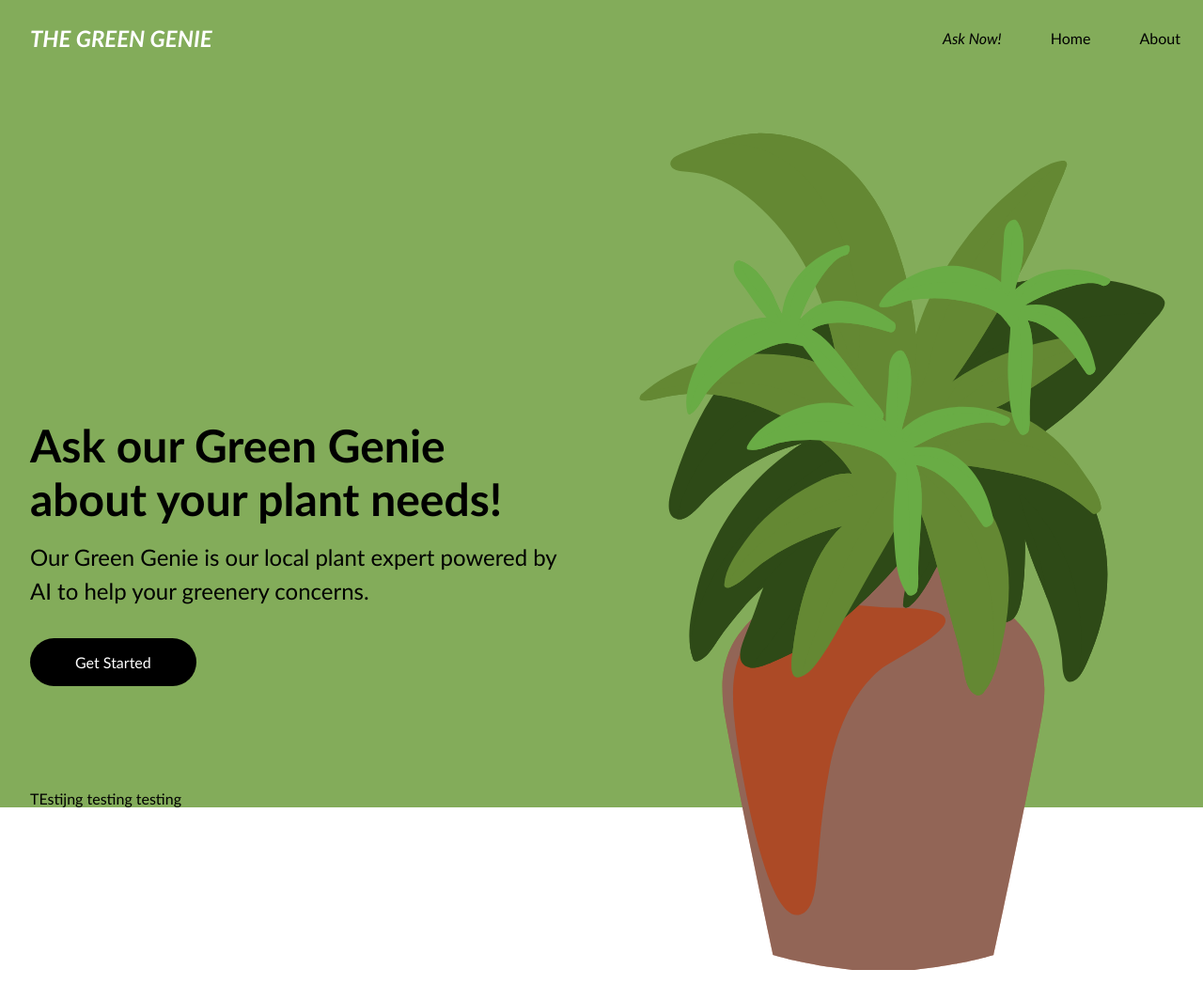
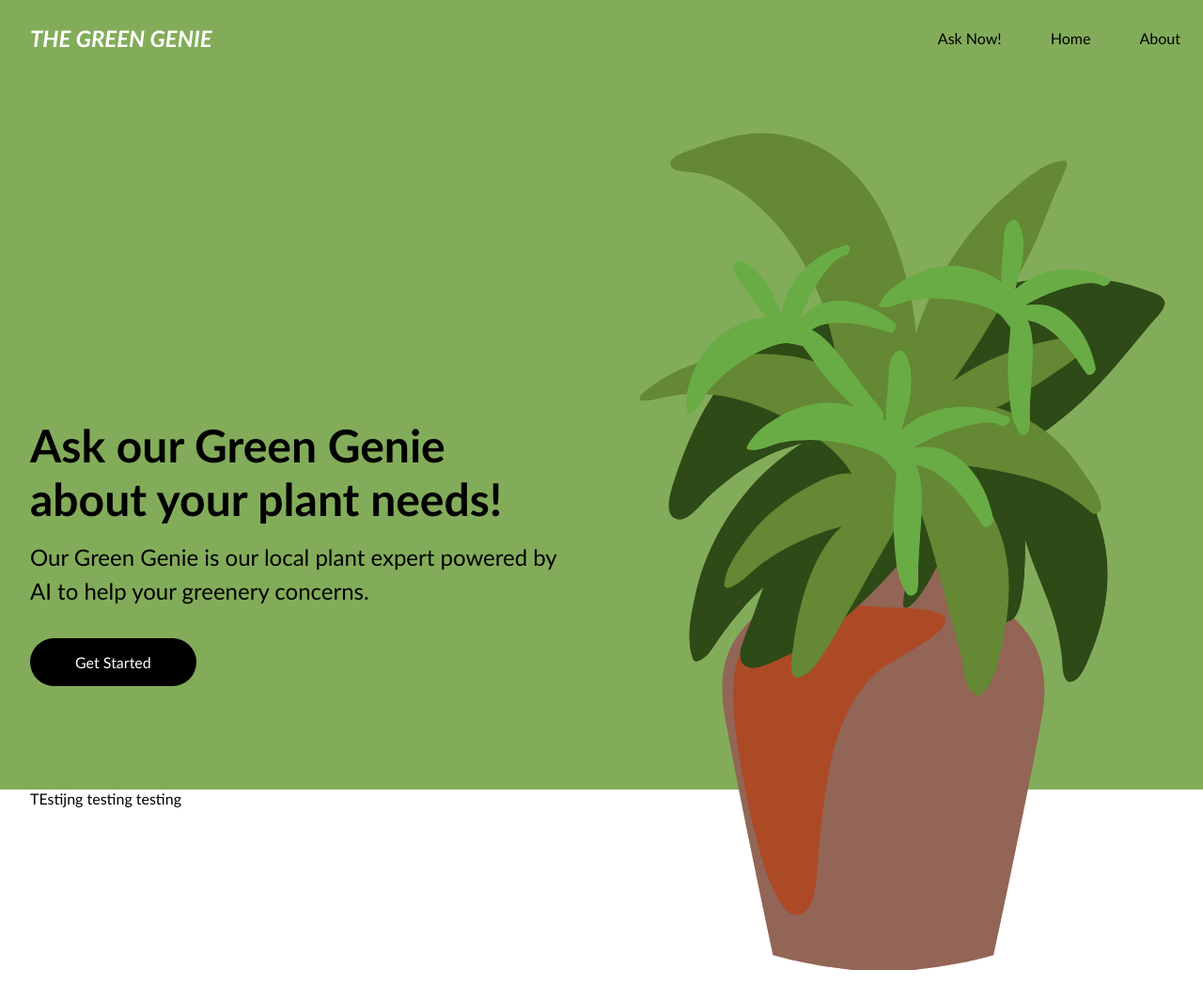
Before and after one commit to sophrami03/team7copy, a plain HTML site: page index.html in a window 1280 px wide. Shown: the whole page at 94% size. Drawn offline with Linux system fonts and the light colour scheme.

Commit message:
style choices

```diff
--- a/index.html
+++ b/index.html
@@ -10,9 +10,9 @@
 
   <body>
     <nav>
-      <div class="logo"><strong>THE GREEN GENIE</strong></div>
+      <div class="logo">THE GREEN GENIE</div>
       <div class="nav-items">
-        <a href="#genie"><i>Ask Now!</i></a> <a href="#home">Home</a> <a href="#about">About</a>
+        <a href="#genie">Ask Now!</a> <a href="#home">Home</a> <a href="#about">About</a>
       </div>
 
       <!--H1 class = welcome >Welcome to the Green Genie!</H1-->
@@ -30,14 +30,16 @@
         <div class="column-right">
           <img
             src="./greenplant.svg"
-            alt="illustration
-        "
+            alt="illustration"
             class="home-image"
           />
         </div>
       </div>
+    </section>
 
-      <!--about section-->
+
+     <!--about section-->
+     <section>
       <div class="about" id="about">
 
         TEstijng testing testing
```
